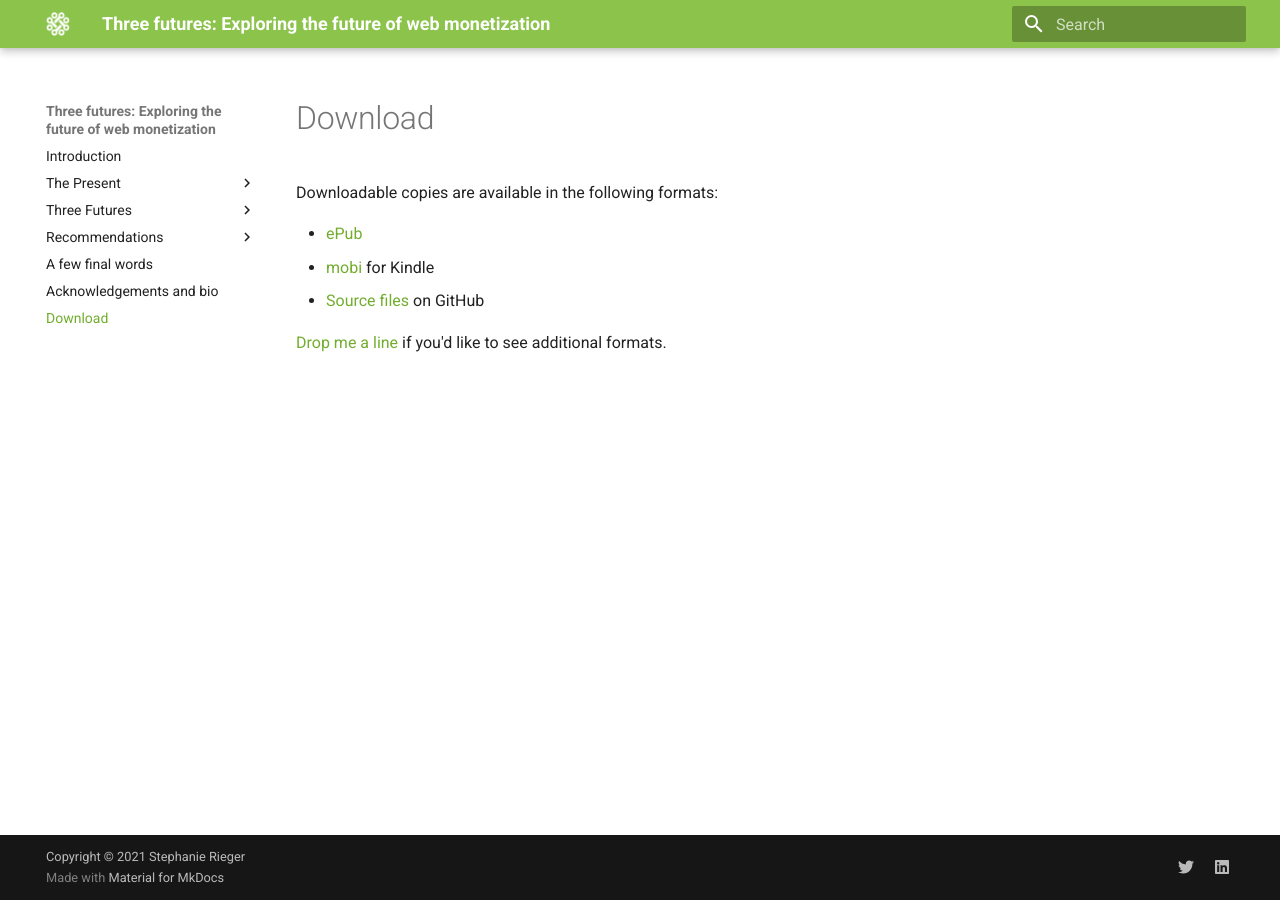
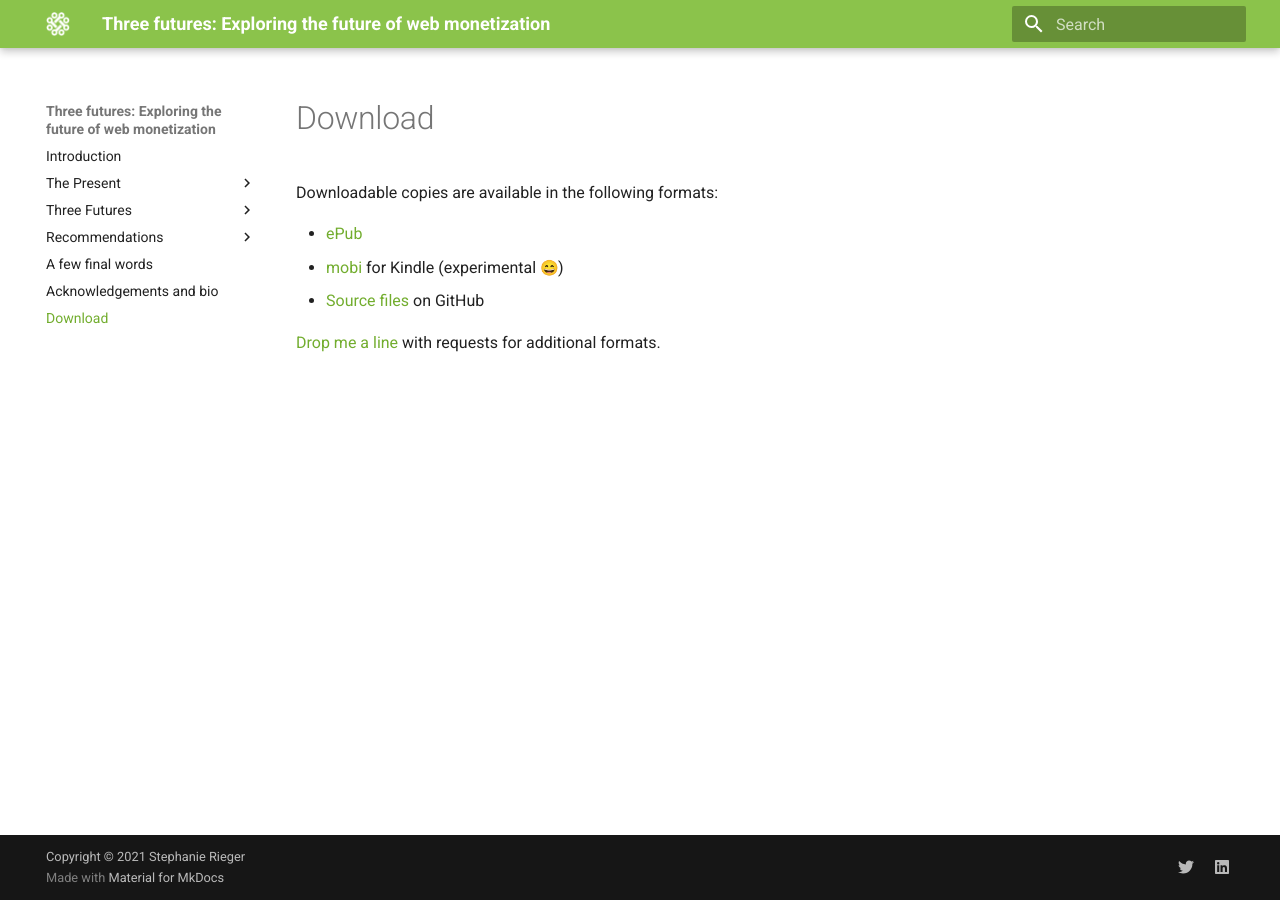
Before and after one commit to yiibu/web-monetization, an MkDocs documentation site: the page built from docs/download.md, in a window 1280 px wide. Built offline with MkDocs 1.6.1 and Material for MkDocs 9.7.7, drawn with Linux system fonts in a browser that asks for light colours; emoji names are drawn with the system emoji font.

Commit message:
edits
edits

```diff
--- a/docs/download.md
+++ b/docs/download.md
@@ -3,7 +3,7 @@
 Downloadable copies are available in the following formats:
 
 * [ePub](Exploring_the_Future_of_Web_Monetization.epub)
-* [mobi](Exploring_the_Future_of_Web_Monetization.mobi) for Kindle
+* [mobi](Exploring_the_Future_of_Web_Monetization.mobi) for Kindle (experimental :smile:)
 * [Source files](https://github.com/yiibu/web-monetization) on GitHub
 
-[Drop me a line](https://twitter.com/stephanierieger) if you'd like to see additional formats.
+[Drop me a line](https://twitter.com/stephanierieger) with requests for additional formats.
```
Also changed, not shown: docs/index.md (+1 -1 lines).
